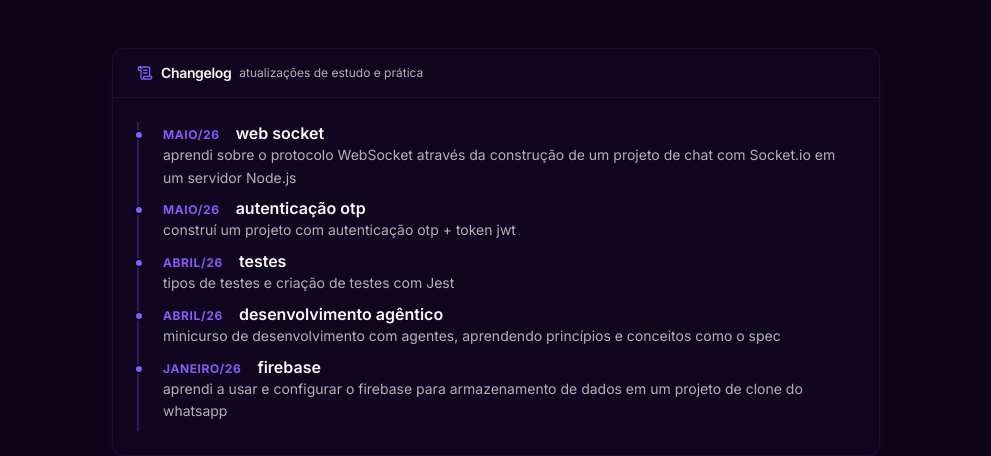
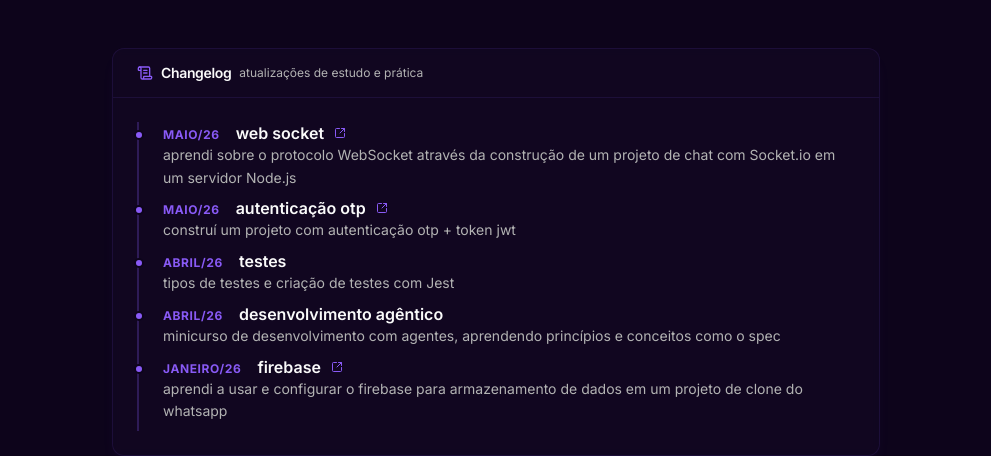
Before and after one commit to camilafbc/portfolio, a Next.js app: page / in a window 1280 px wide. Shown: the part 2960-3416 px from the top of the page, without its empty margins (144-1135 px from the left). Built offline with nearby package versions, Linux system fonts and the light colour scheme.

Commit message:
feat: add link nos tópicos da seção aprendizado

```diff
--- a/src/components/learning/Learning.tsx
+++ b/src/components/learning/Learning.tsx
@@ -3,7 +3,8 @@
 import { learning } from "@/data/learning-data";
 import { motion } from "motion/react";
 import { fadeIn } from "@/lib/animation";
-import { ScrollText } from "lucide-react";
+import { ArrowUpRight, ScrollText, SquareArrowOutUpRight } from "lucide-react";
+import Link from "next/link";
 
 export const Learning = () => {
   const entries = learning;
@@ -75,6 +76,16 @@ export const Learning = () => {
                         <h3 className="text-base md:text-md font-semibold leading-snug text-foreground">
                           {item.title}
                         </h3>
+                        {item.link && (
+                          <Link
+                            href={item.link}
+                            target="blank"
+                            rel="noopener noreferrer"
+                            className="-ml-1.5"
+                          >
+                            <SquareArrowOutUpRight className="size-3 text-primary" />
+                          </Link>
+                        )}
                       </div>
                       <p className="pb-2 max-w-none text-sm leading-relaxed text-foreground-muted">
                         {item.description}
--- a/src/components/projects/components/ProjectCard.tsx
+++ b/src/components/projects/components/ProjectCard.tsx
@@ -24,7 +24,7 @@ export const ProjectCard = ({
   stacks,
 }: ProjectCardProps) => {
   return (
-    <Link href={link} target="blank">
+    <Link href={link} target="blank" rel="noopener noreferrer">
       <Card className="hover:bg-primary/10 hover:border-primary/50 transition-all duration-300 hover:scale-105 hover:shadow-lg hover:shadow-primary/20 max-w-md select-none">
         <CardHeader>
           <div className="w-full max-w-[450px]">
--- a/src/data/learning-data.ts
+++ b/src/data/learning-data.ts
@@ -2,6 +2,7 @@ export type LearningEntry = {
   date: string;
   title: string;
   description: string;
+  link?: string;
 };
 
 export const learning: LearningEntry[] = [
@@ -10,11 +11,13 @@ export const learning: LearningEntry[] = [
     title: "web socket",
     description:
       "aprendi sobre o protocolo WebSocket através da construção de um projeto de chat com Socket.io em um servidor Node.js",
+    link: "https://github.com/camilafbc/estudos/tree/main/chat-com-socket",
   },
   {
     date: "maio/26",
     title: "autenticação otp",
     description: "construí um projeto com autenticação otp + token jwt",
+    link: "https://github.com/camilafbc/estudos/tree/main/autenticacao_otp_jwt",
   },
   {
     date: "abril/26",
@@ -32,5 +35,6 @@ export const learning: LearningEntry[] = [
     title: "firebase",
     description:
       "aprendi a usar e configurar o firebase para armazenamento de dados em um projeto de clone do whatsapp",
+    link: "https://github.com/camilafbc/react-whatsapp-web-clone",
   },
 ];
```
